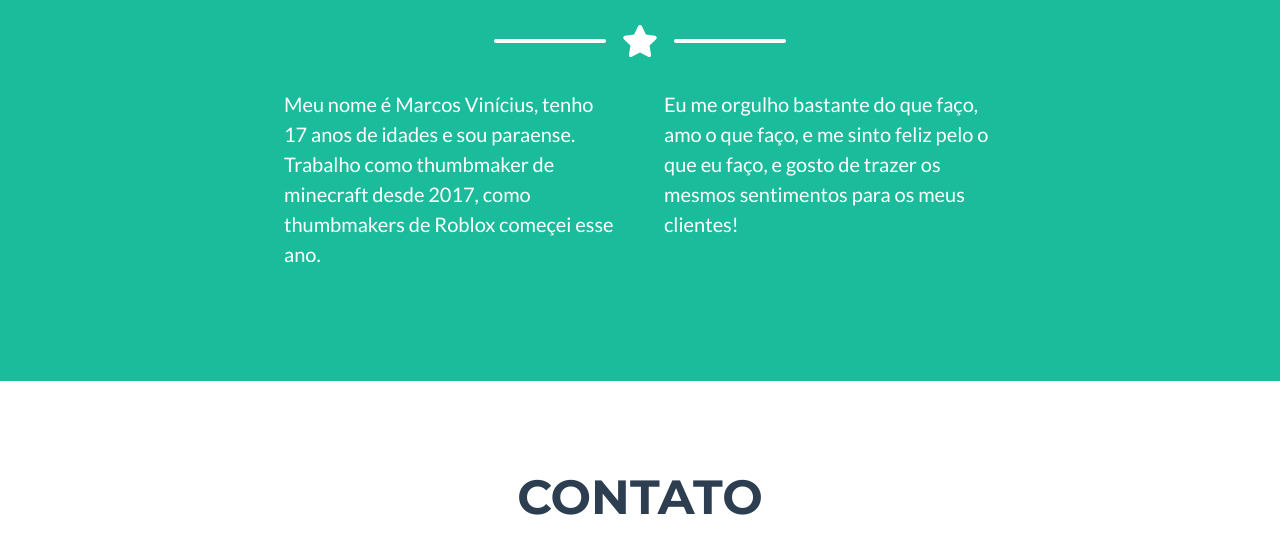
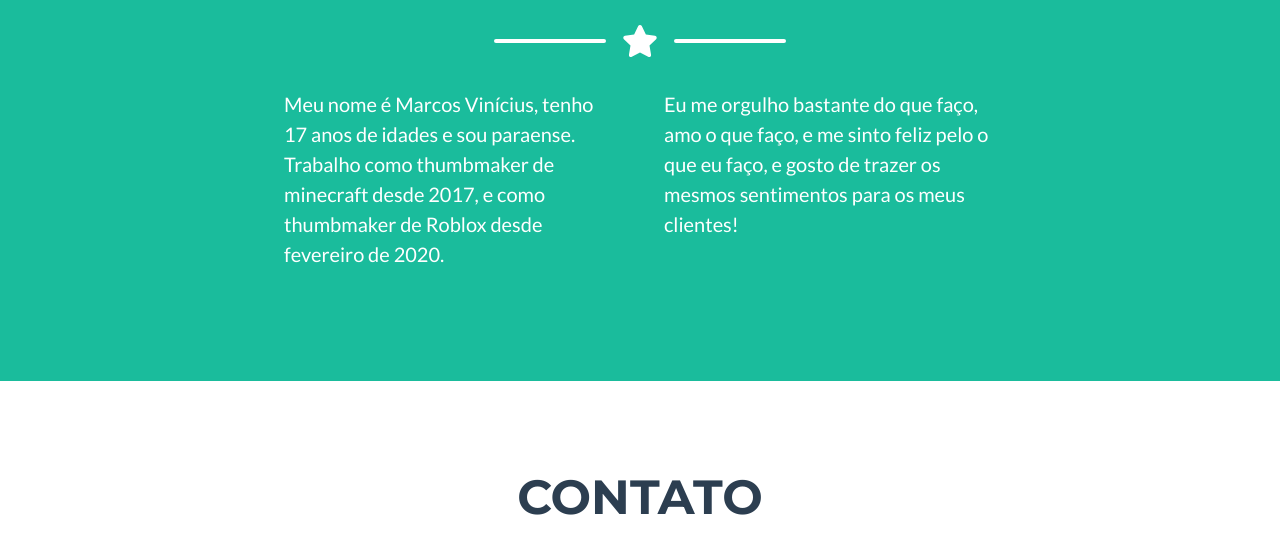
Before and after one commit to MartzCRTV/themartz, a plain HTML site: page index.html in a window 1280 px wide. Shown: the part 1777-2311 px from the top of the page. Drawn offline with nearby package versions, Linux system fonts and the light colour scheme.

Commit message:
Update index.html

```diff
--- a/index.html
+++ b/index.html
@@ -127,7 +127,7 @@
                 </div>
                 <!-- About Section Content-->
                 <div class="row">
-                    <div class="col-lg-4 ml-auto"><p class="lead">Meu nome é Marcos Vinícius, tenho 17 anos de idades e sou paraense. Trabalho como thumbmaker de minecraft desde 2017, como thumbmakers de Roblox começei esse ano.</p></div>
+                    <div class="col-lg-4 ml-auto"><p class="lead">Meu nome é Marcos Vinícius, tenho 17 anos de idades e sou paraense. Trabalho como thumbmaker de minecraft desde 2017, e como thumbmaker de Roblox desde fevereiro de 2020.</p></div>
                     <div class="col-lg-4 mr-auto"><p class="lead">Eu me orgulho bastante do que faço, amo o que faço, e me sinto feliz pelo o que eu faço, e gosto de trazer os mesmos sentimentos para os meus clientes!</p></div>
                 </div>
             </div>
```
